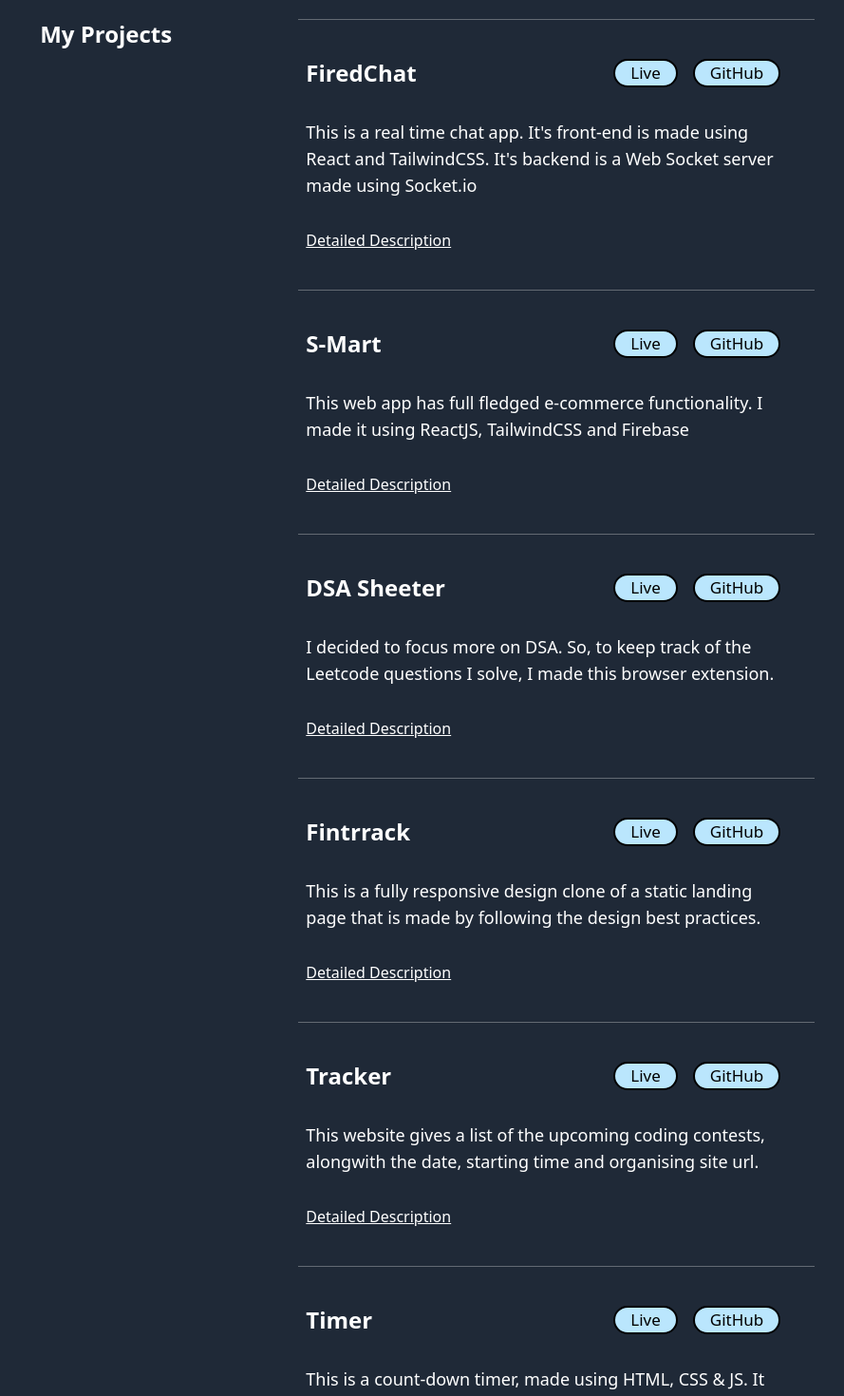
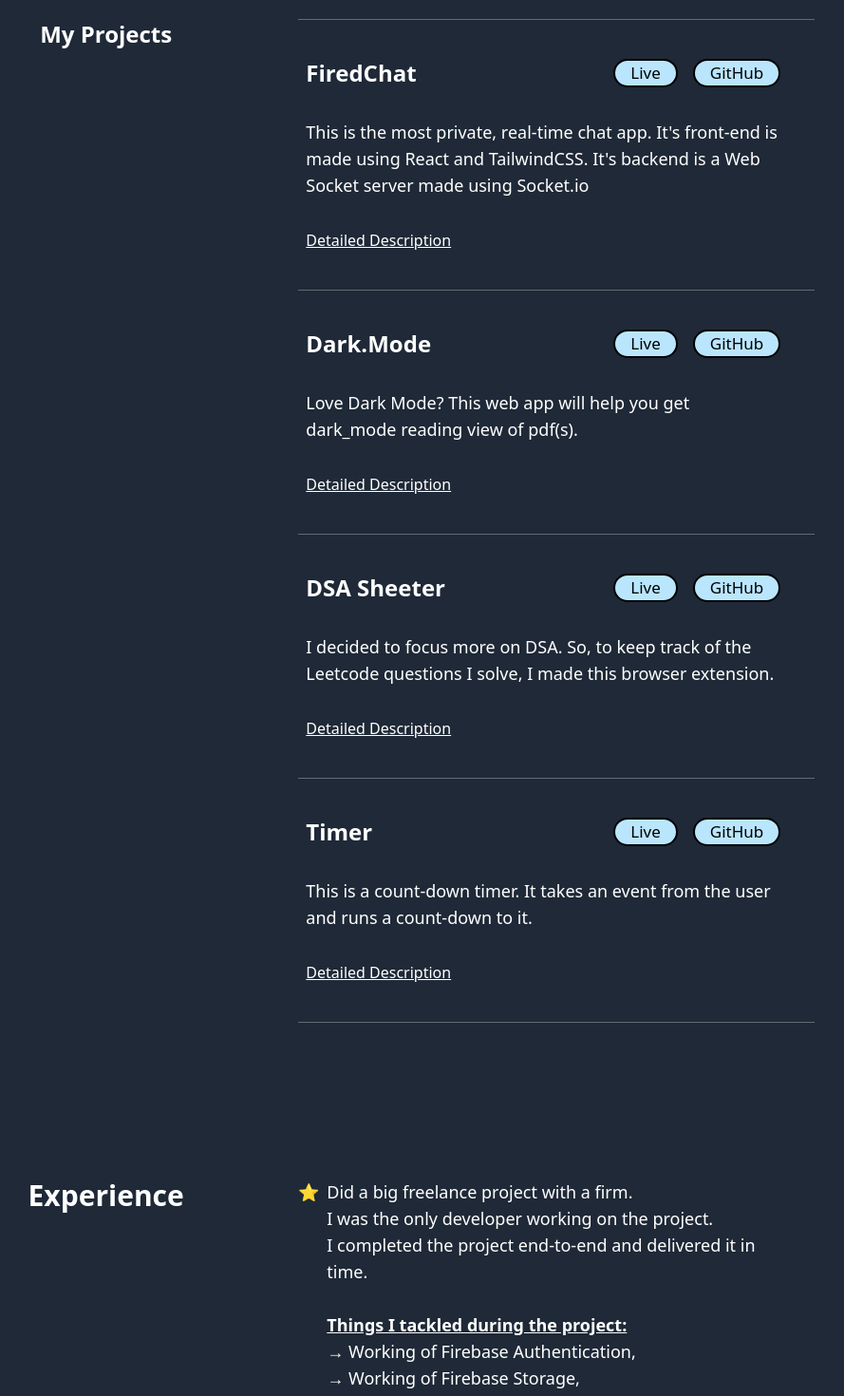
Before and after one commit to PrgrmrHarshShukla/Portfolio, a React (Vite) app in the folder client/: page / in a window 1280 px wide. Shown: the part 980-2450 px from the top of the page at 95% size, without its empty margins (123-1012 px from the left). Built offline with nearby package versions, Linux system fonts and the light colour scheme.

Commit message:
Minor Changes

```diff
--- a/client/index.html
+++ b/client/index.html
@@ -5,6 +5,15 @@
     <meta name="viewport" content="width=device-width, initial-scale=1.0" />
     <title>HarshShukla Portfolio</title>
   </head>
+  <!-- Google tag (gtag.js) -->
+  <script async src="https://www.googletagmanager.com/gtag/js?id=G-DXT4J9LD4Q"></script>
+  <script>
+    window.dataLayer = window.dataLayer || [];
+    function gtag(){dataLayer.push(arguments);}
+    gtag('js', new Date());
+
+    gtag('config', 'G-DXT4J9LD4Q');
+  </script>
   <body>
     <div id="root"></div>
     <script type="module" src="/src/main.jsx"></script>
--- a/client/src/components/Experience.jsx
+++ b/client/src/components/Experience.jsx
@@ -13,7 +13,7 @@ function Experience(props) {
          <div className="flex flex-row gap-2">
            <div className="">⭐</div>
            <div>
-            <p>Did a contract project with a freelancing firm.</p>
+            <p>Did a big freelance project with a firm.</p>
             <p>I was the only developer working on the project.</p>
             <p>I completed the project end-to-end and delivered it in time.</p>
             <br />
--- a/client/src/components/ProjectData.jsx
+++ b/client/src/components/ProjectData.jsx
@@ -3,7 +3,7 @@ export default [
       name: "FiredChat",
       live: "https://fired-chat.netlify.app/",
       repo: "https://github.com/PrgrmrHarshShukla/Vchat",
-      desc: "This is a real time chat app. It's front-end is made using React and TailwindCSS. It's backend is a Web Socket server made using Socket.io",
+      desc: "This is the most private, real-time chat app. It's front-end is made using React and TailwindCSS. It's backend is a Web Socket server made using Socket.io",
       details: [
          'This is a Full Stack project,',
          'Used Redux along with redux-toolkit for state management,',
@@ -23,17 +23,29 @@ export default [
          'I might not have been able to cover all that I tackled during the project, but doing this project completely on my own was definitely a lot of fun and gave me a lot of insights.',
       ]
    },
+   // {
+   //    name: "S-Mart",
+   //    live: "https://s-mart-e-commerce.netlify.app/",
+   //    repo: "https://github.com/PrgrmrHarshShukla/S-Mart",
+   //    desc: "This web app has full fledged e-commerce functionality. I made it using ReactJS, TailwindCSS and Firebase",
+   //    details: [
+   //       'This is one my Front-end heavy projects,',
+   //       'In this project I used a lot of concepts of ReactJS, that helped me have a solid grasp on the concepts,',
+   //       'Utilised the awesome Firebase features: Authentication, Firestore (cloud database) and Storage bucket,',
+   //       'Implemented Redux for maintaining the data layer on the front-end,',
+   //       'Set up Stripe for payment integration, although you would not get your product delivered even if you pay for it 😄 simply because they do not exist!',
+   //    ]
+   // },
    {
-      name: "S-Mart",
-      live: "https://s-mart-e-commerce.netlify.app/",
-      repo: "https://github.com/PrgrmrHarshShukla/S-Mart",
-      desc: "This web app has full fledged e-commerce functionality. I made it using ReactJS, TailwindCSS and Firebase",
+      name: "Dark.Mode",
+      live: "https://dark-mode-pdf.netlify.app",
+      repo: "https://dark-mode-pdf.netlify.app",
+      desc: "Love Dark Mode? This web app will help you get dark_mode reading view of pdf(s).",
       details: [
-         'This is one my Front-end heavy projects,',
-         'In this project I used a lot of concepts of ReactJS, that helped me have a solid grasp on the concepts,',
-         'Utilised the awesome Firebase features: Authentication, Firestore (cloud database) and Storage bucket,',
-         'Implemented Redux for maintaining the data layer on the front-end,',
-         'Set up Stripe for payment integration, although you would not get your product delivered even if you pay for it 😄 simply because they do not exist!',
+         "Reading books or other material on screen always gives a lot of stress to our eyes.",
+         "My colleagues and I also struggled with this problem since time immemorial.",
+         "Thus, to help everyone out, I made this simple tool.",
+         "Just pick a pdf from your local filesystem and get our beloved dark mode in reading view for it."
       ]
    },
    {
@@ -49,34 +61,32 @@ export default [
          "You will find a pic of its UI on GitHub README, as it has not yet been published to Chrome Web Store."
       ]
    },
-   {
-      name: "Fintrrack",
-      live: "https://fintrrack.netlify.app/",
-      repo: "https://github.com/PrgrmrHarshShukla/Fintrack",
-      desc: "This is a fully responsive design clone of a static landing page that is made by following the design best practices.",
-      details: [
-         'This is one my design clones to showcase my Front-end skills,',
-         "I made this with the popular stack: TailwindCSS and React,",
-         'Made all the parts of the page as small React components and put them together to get the fully responsive, clean and concise landing page',
-         // '',
-      ]
-   },
-   {
-      name: "Tracker",
-      live: "https://upcoming-coding-contests.netlify.app/",
-      repo: "https://github.com/PrgrmrHarshShukla/Upcoming-Coding-Contests",
-      desc: "This website gives a list of the upcoming coding contests, alongwith the date, starting time and organising site url.",
-      details: [
-         'This is one of those beginner projects I made after getting the resource (an API),',
-         "I decided to build it to help anyone know about any upcoming coding contests, alongwith the date, starting time and organising site URL,",
-         'This was a nice exercise to brush up API handling, actually this was the first time I properly learned about getting data from APIs,', 'It was real fun to see the data being logged to the console (through a console.log()) and then storing it for future use by utilising the powers of async/await',
-      ]
-   },
+   // {
+   //    name: "YT Connect",
+   //    live: "https://yt-connect.netlify.app",
+   //    repo: "https://github.com/PrgrmrHarshShukla/YT_Connect",
+   //    desc: "This web app simplifies youtube video upload process by helping you give secure access of your channel to Editors.",
+   //    details: [
+   //       "Hey"
+   //    ]
+   // },
+   // {
+   //    name: "Fintrrack",
+   //    live: "https://fintrrack.netlify.app/",
+   //    repo: "https://github.com/PrgrmrHarshShukla/Fintrack",
+   //    desc: "This is a fully responsive design clone of a static landing page that is made by following the design best practices.",
+   //    details: [
+   //       'This is one my design clones to showcase my Front-end skills,',
+   //       "I made this with the popular stack: TailwindCSS and React,",
+   //       'Made all the parts of the page as small React components and put them together to get the fully responsive, clean and concise landing page',
+   //       // '',
+   //    ]
+   // },
    {
       name: "Timer",
       live: "https://count-down-timer-web-app.netlify.app/",
       repo: "https://github.com/PrgrmrHarshShukla/CountDown-Timer",
-      desc: "This is a count-down timer, made using HTML, CSS & JS. It takes an event from the user and runs a countdown to it.",
+      desc: "This is a count-down timer. It takes an event from the user and runs a count-down to it.",
       details: [
          'This is one of my early beginner projects,',
          'This was made using just HTML, CSS and JavaScript',
```
